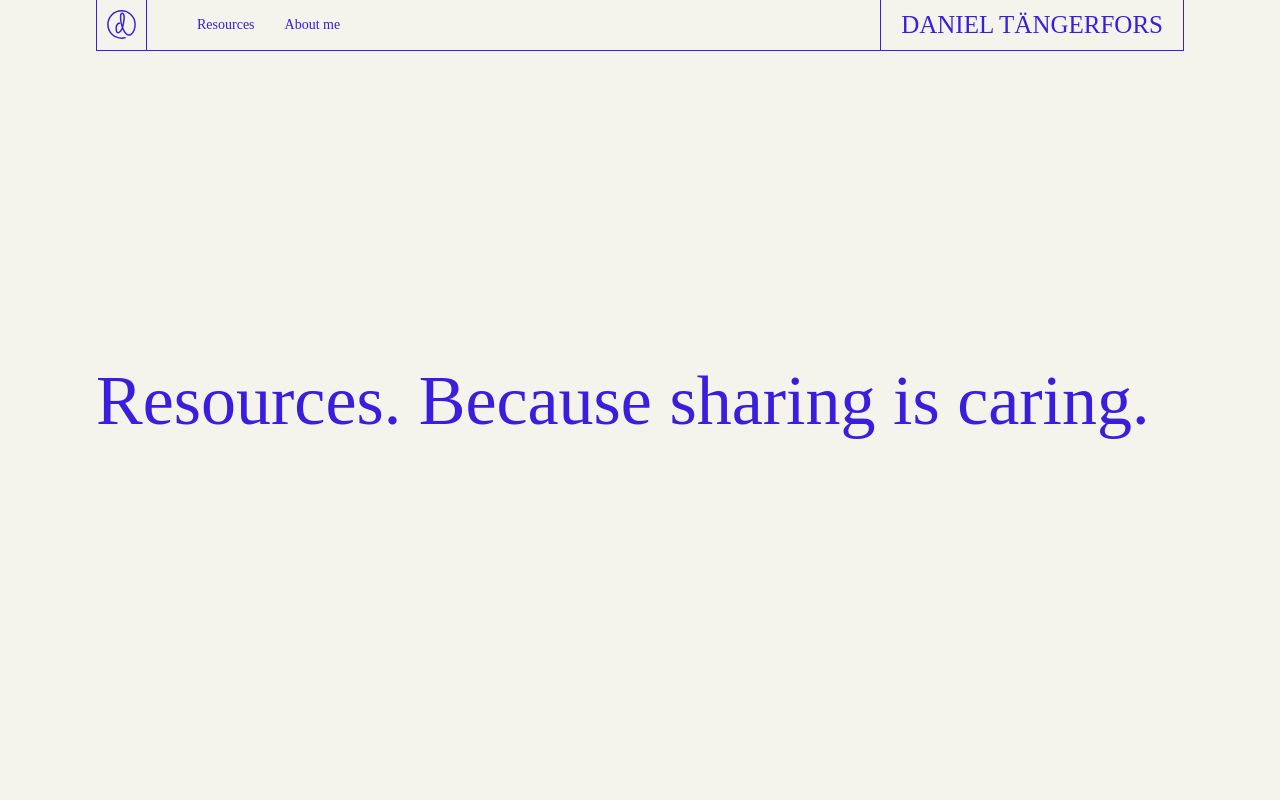
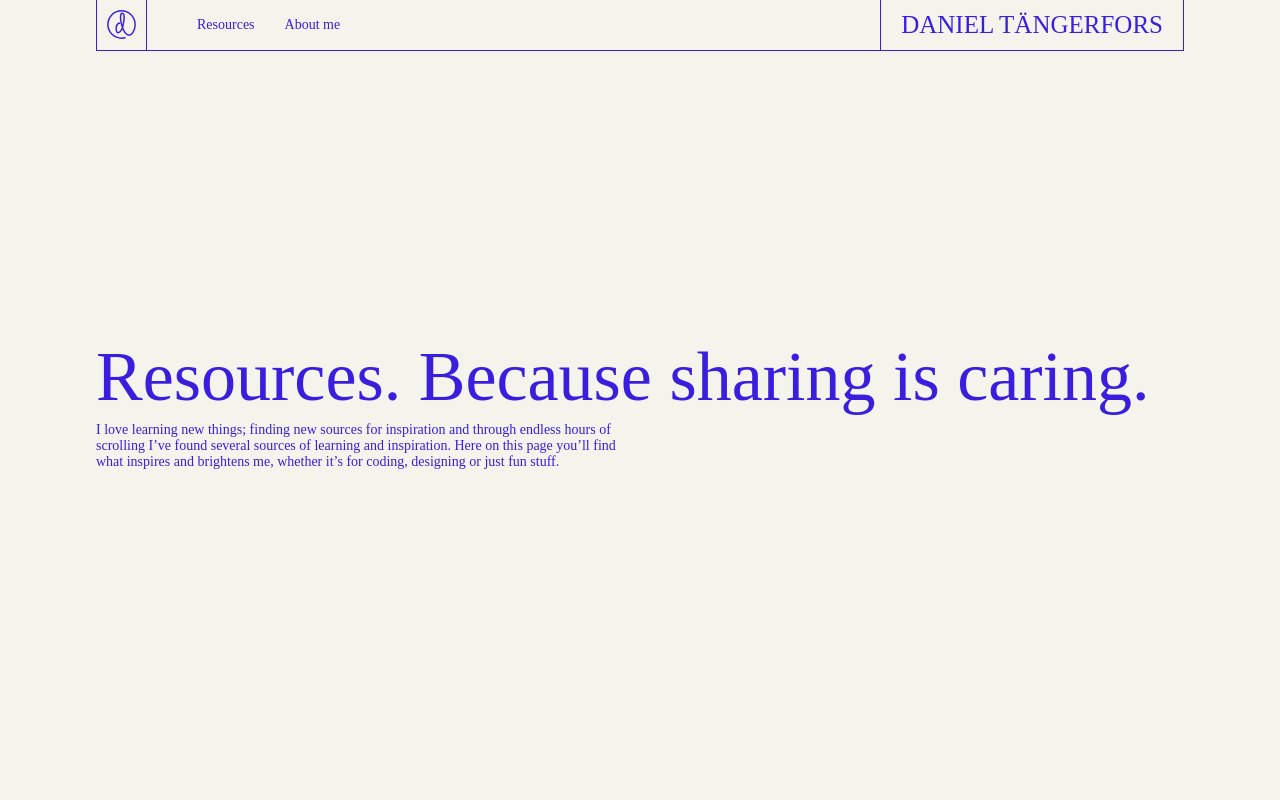
Before and after one commit to dtangerfors/react-portfolio, a React (Create React App) app: page /resources in a window 1280 px wide. Shown: the top 800 px of the page. Built offline with nearby package versions, Linux system fonts and the light colour scheme; a web font is replaced by a local one.

Commit message:
Added lead text

```diff
--- a/src/pages/Resources.js
+++ b/src/pages/Resources.js
@@ -4,20 +4,24 @@ import styled from 'styled-components'
 import device from '../assets/breakpoints'
 
 import { MAIN } from '../components/sections'
-// eslint-disable-next-line
+
 import { H1, P } from '../components/typography'
 import ResourceSection from '../components/ResourceSection'
 
 import RESOURCE_LIST from '../resource-list'
-// eslint-disable-next-line
-import illustration from '../assets/sharing-caring.svg'
 
 const HERO = styled.header`
     height: 100vh;
     width: ${props => props.theme.defaultWidth};
     display: flex;
-    align-items: center;
-    justify-content: flex-start;
+    align-items: flex-start;
+    justify-content: center;
+    flex-direction: column;
+
+    @media ${device.tabPort} {
+        height: 50vh;
+        width: ${props => props.theme.mobileWidth};
+    }
 `;
 
 const WRAPPER = styled.div`
@@ -26,9 +30,13 @@ const WRAPPER = styled.div`
     flex-direction: row;
     flex-wrap: wrap;
 
-    @media ${device.phone} {
+    @media ${device.tabPort} {
         width: ${props => props.theme.mobileWidth};
     }
+`;
+
+const LEAD = styled(P)`
+    width: 50%;
 `;
 
 export default class Resources extends Component {
@@ -37,6 +45,7 @@ export default class Resources extends Component {
             <MAIN>
                 <HERO>
                     <H1>Resources. Because sharing is caring.</H1>
+                    <LEAD>I love learning new things; finding new sources for inspiration and through endless hours of scrolling I’ve found several sources of learning and inspiration. Here on this page you’ll find what inspires and brightens me, whether it’s for coding, designing or just fun stuff. </LEAD>
                 </HERO>
                 <WRAPPER>
                     <ResourceSection sectionTitle='Inspiration' resourceCat={RESOURCE_LIST.inspiration} />
```
